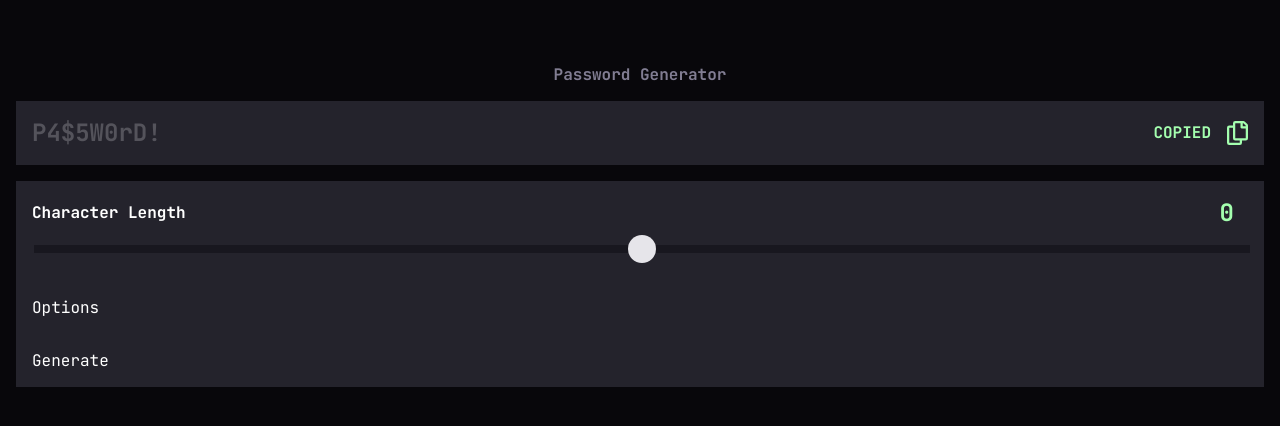
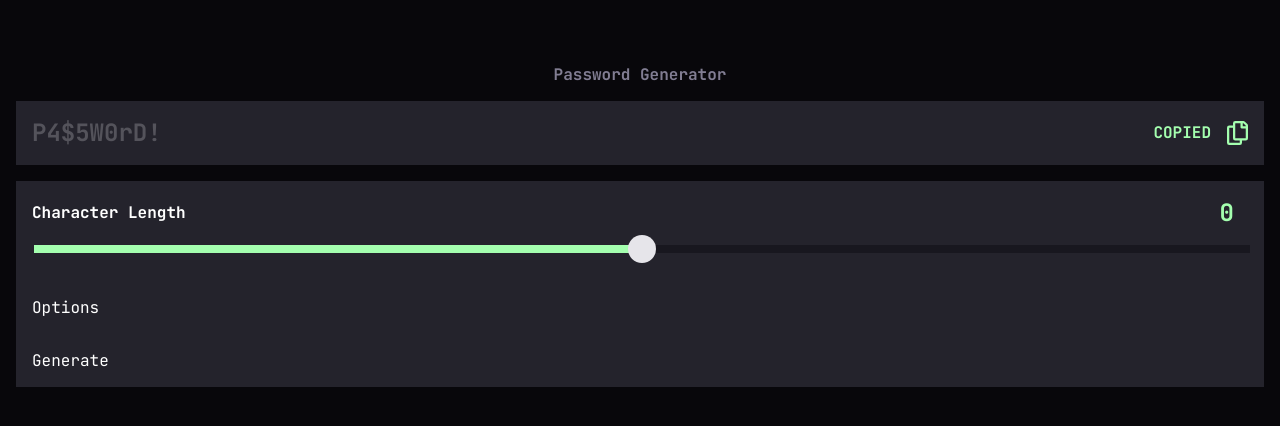
Before and after one commit to danilo2420/FEM_PasswordGeneratorApp, a plain HTML site: page index.html in a window 1280 px wide. Drawn offline with Linux system fonts and the light colour scheme.

Commit message:
Add dynamic style to slider

```diff
--- a/index.html
+++ b/index.html
@@ -8,6 +8,7 @@
   <title>Password generator app</title>
 
   <link rel="stylesheet" href="styles/mobile.css">
+  <script defer src="scripts/style.js"></script>
 </head>
 <body>
   <div class="container">
@@ -32,7 +33,11 @@
           <div class="generate__charLength__output__value tp2">0</div>
         </div>
         <div class="generate__charLength__sliderContainer">
-          <input type="range" class="slider">
+          <input
+            type="range"
+            class="slider"
+            max="100"
+            min="0">
         </div>
       </div>
 
--- /dev/null
+++ b/scripts/style.js
@@ -0,0 +1,15 @@
+
+
+// Slider
+const slider = document.querySelector('.slider');
+setSliderStyle();
+slider.addEventListener('input', setSliderStyle);
+
+function setSliderStyle() {
+    const maxValue = slider.max;
+    const value = slider.value;
+    const valPercent = (value / maxValue) * 100;
+
+    slider.style.background =
+        `linear-gradient(to right, #A4FFAF ${valPercent}%, #18171F ${valPercent}%)`;
+}
```
